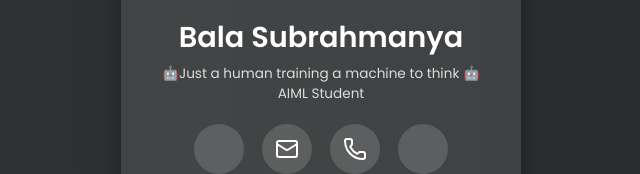
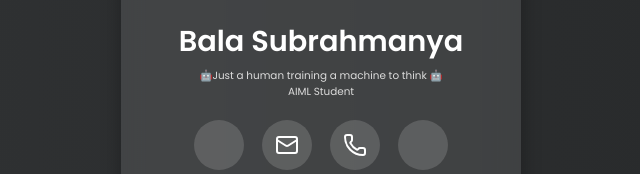
Before and after one commit to bsubba3002/SUBRAHMANYA__, a plain HTML site: page index.html in a window 1280 px wide. Shown: the part 308-482 px from the top of the page, without its empty margins (319-959 px from the left). Drawn offline with nearby package versions, Linux system fonts and the light colour scheme; some icons are missing.

Commit message:
Update index.html

```diff
--- a/index.html
+++ b/index.html
@@ -122,7 +122,7 @@
       }
     }
     .tagline {
-  font-size: 0.85rem; /* or use 12px, 80%, etc. */
+  font-size: 0.65rem; /* or use 12px, 80%, etc. */
 }
 
   </style>
@@ -132,7 +132,7 @@
   <div class="container">
     <img class="avatar" src="https://avatars.githubusercontent.com/u/9919?v=4" alt="Profile Image" />
     <h1>Bala Subrahmanya</h1>
-    <p class="tagline" style="font-size: 0.85rem;">🤖Just a human training a machine to think 🤖 <br>AIML Student</p>
+    <p class="tagline" style="font-size: 0.65rem;">🤖Just a human training a machine to think 🤖 <br>AIML Student</p>
 
 
     <div class="socials">
```
